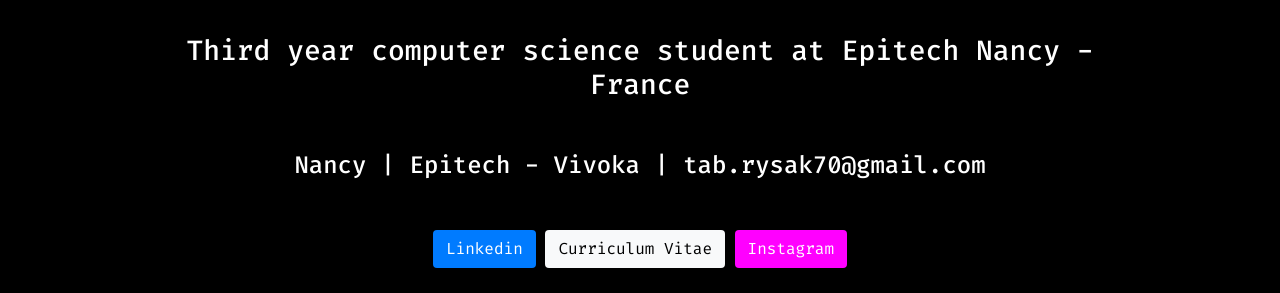
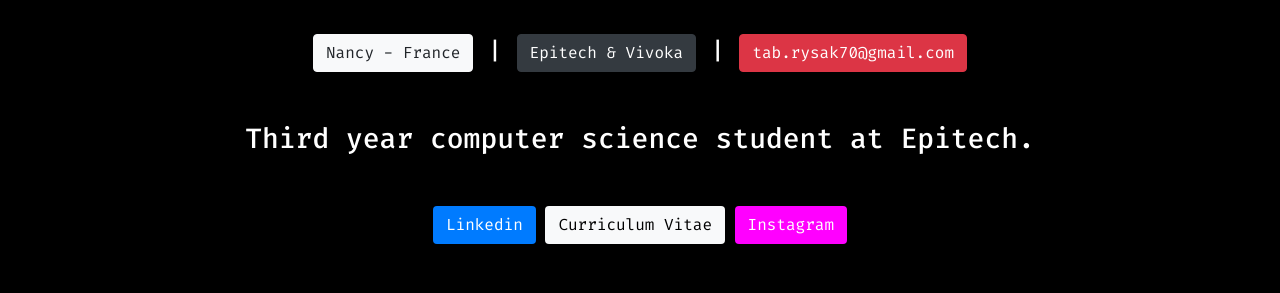
Before and after one commit to ltabis/ltabis.github.io, a plain HTML site: page index.html in a window 1280 px wide. Shown: the part 292-585 px from the top of the page. Drawn offline with nearby package versions, Linux system fonts and the light colour scheme.

Commit message:
:construction: version 1.0.1 on the 14.07.2020.

```diff
--- a/index.html
+++ b/index.html
@@ -22,20 +22,23 @@
         Lucas Tabis
         <br>
         <div style="font-size: 30px;">
-            <span class="badge badge-light">version 1.0.0</span>
+            <span class="badge badge-light">version 1.0.1</span>
             <span class="badge badge-light">date 14/07/2020</span>
         </div>
     </h1>
 
     <img src="https://avatars1.githubusercontent.com/u/35845869?v=4" class="rounded mx-auto d-block" width="200" style="margin: 10px;">
 
+    <h4 style="text-align: center; margin: 50px;">
+        <div type="button" class="btn btn-light">Nancy - France</div> |
+        <div type="button" class="btn btn-dark">Epitech &amp; Vivoka</div> |
+        <div type="button" class="btn btn-danger">tab.rysak70@gmail.com</div>
+    </h4>
+
     <h3 style="text-align: center; margin: 50px;">
-        Third year computer science student at Epitech Nancy - France
+        Third year computer science student at Epitech.
     </h3>
 
-    <h4 style="text-align: center; margin: 50px;">
-        Nancy | Epitech - Vivoka | tab.rysak70@gmail.com
-    </h4>
     <div class="container" style="text-align: center; margin-bottom: 50px;">
         <a href="https://www.linkedin.com/in/lucas-tabis-791921154/" class="btn bg-primary text-centered" style="color: white;">Linkedin</a>
         <a href="https://www.linkedin.com/in/lucas-tabis-791921154/detail/overlay-view/urn:li:fsd_profileTreasuryMedia:(ACoAACUn2R0BYtRAL18A1paG2Yh9xosqfLkE3w4,1570695735361)/" class="btn bg-light text-centered" style="color: black;">Curriculum Vitae</a>
```
